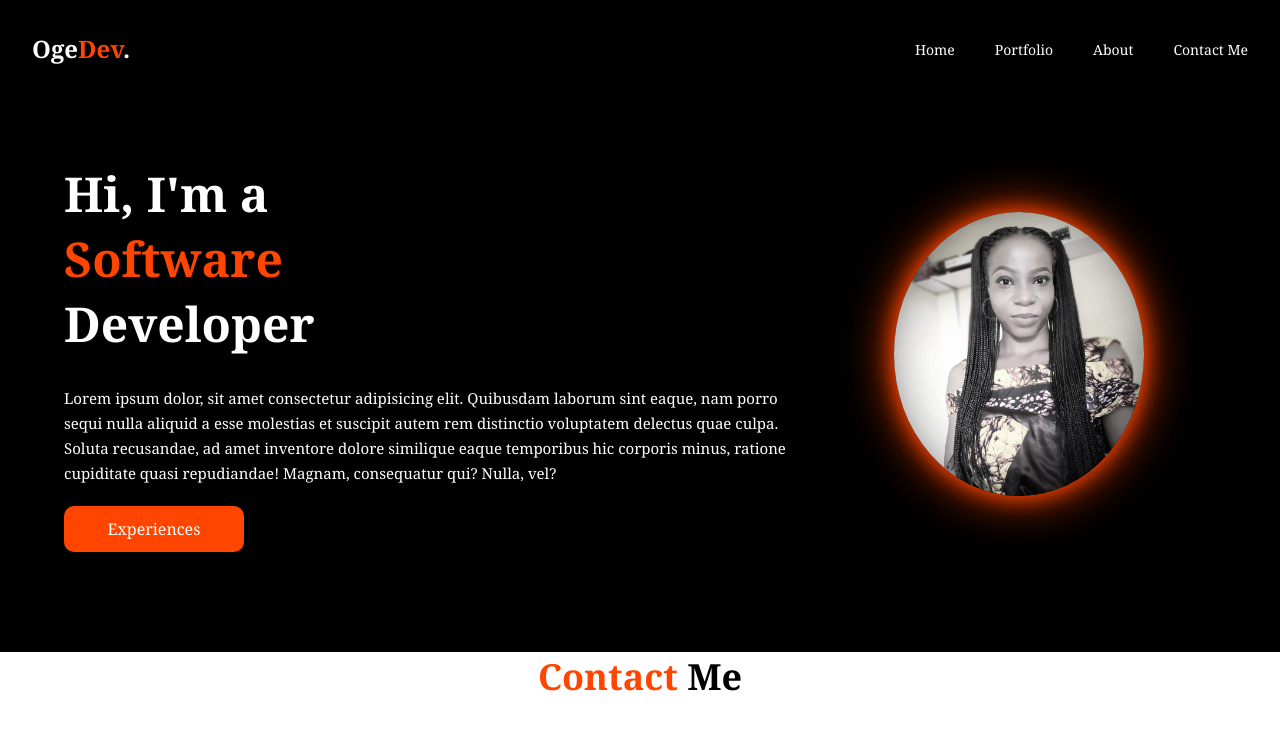
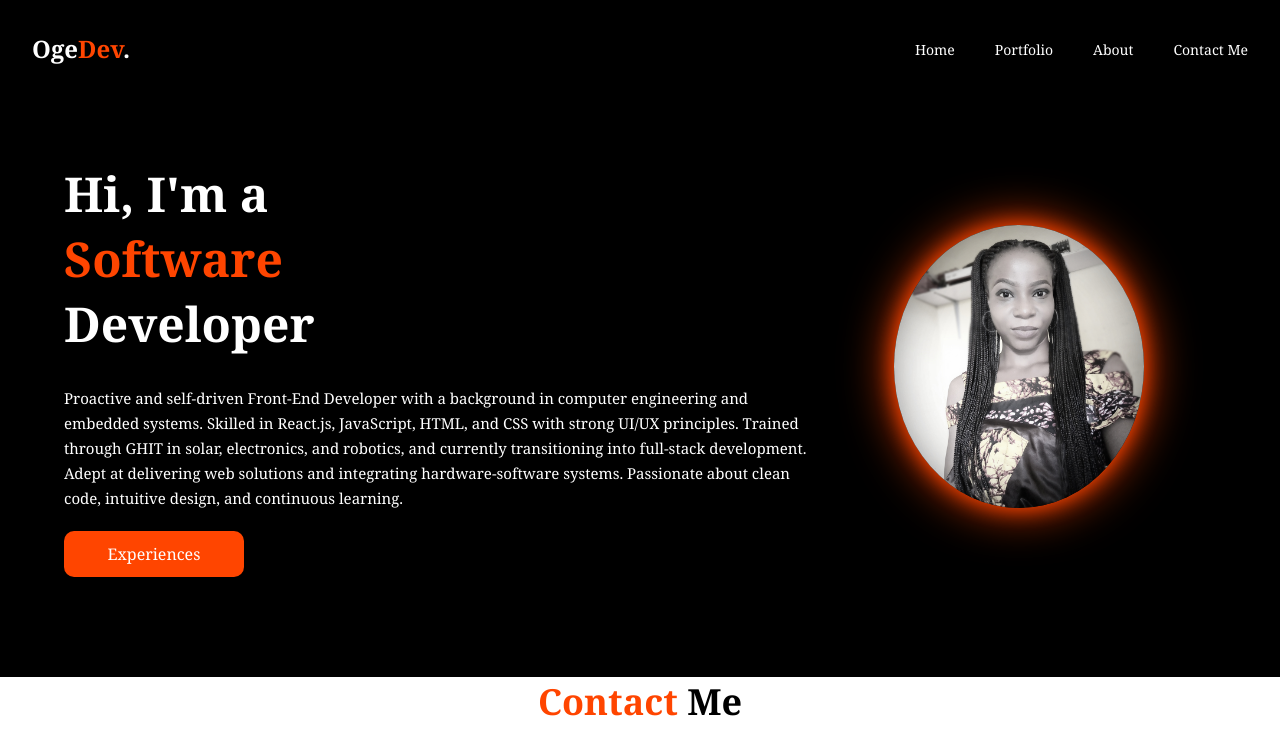
Before and after one commit to Ogechikanma/Hire-me, a plain HTML site: page index.html in a window 1280 px wide. Shown: the top 743 px of the page. Drawn offline with Linux system fonts and the light colour scheme.

Commit message:
Update index.html

```diff
--- a/index.html
+++ b/index.html
@@ -29,7 +29,7 @@
             <div class="row">
                 <div class="col col-1">
                     <h2>Hi, I'm a <br><span>Software</span><br>Developer</h2>
-                    <p>Lorem ipsum dolor, sit amet consectetur adipisicing elit. Quibusdam laborum sint eaque, nam porro sequi nulla aliquid a esse molestias et suscipit autem rem distinctio voluptatem delectus quae culpa. Soluta recusandae, ad amet inventore dolore similique eaque temporibus hic corporis minus, ratione cupiditate quasi repudiandae! Magnam, consequatur qui? Nulla, vel?</p>
+                    <p>Proactive and self-driven Front-End Developer with a background in computer engineering and embedded systems. Skilled in React.js, JavaScript, HTML, and CSS with strong UI/UX principles. Trained through GHIT in solar, electronics, and robotics, and currently transitioning into full-stack development. Adept at delivering web solutions and integrating hardware-software systems. Passionate about clean code, intuitive design, and continuous learning.</p>
                     <button type="button">Experiences</button>
                 </div>
 
```
